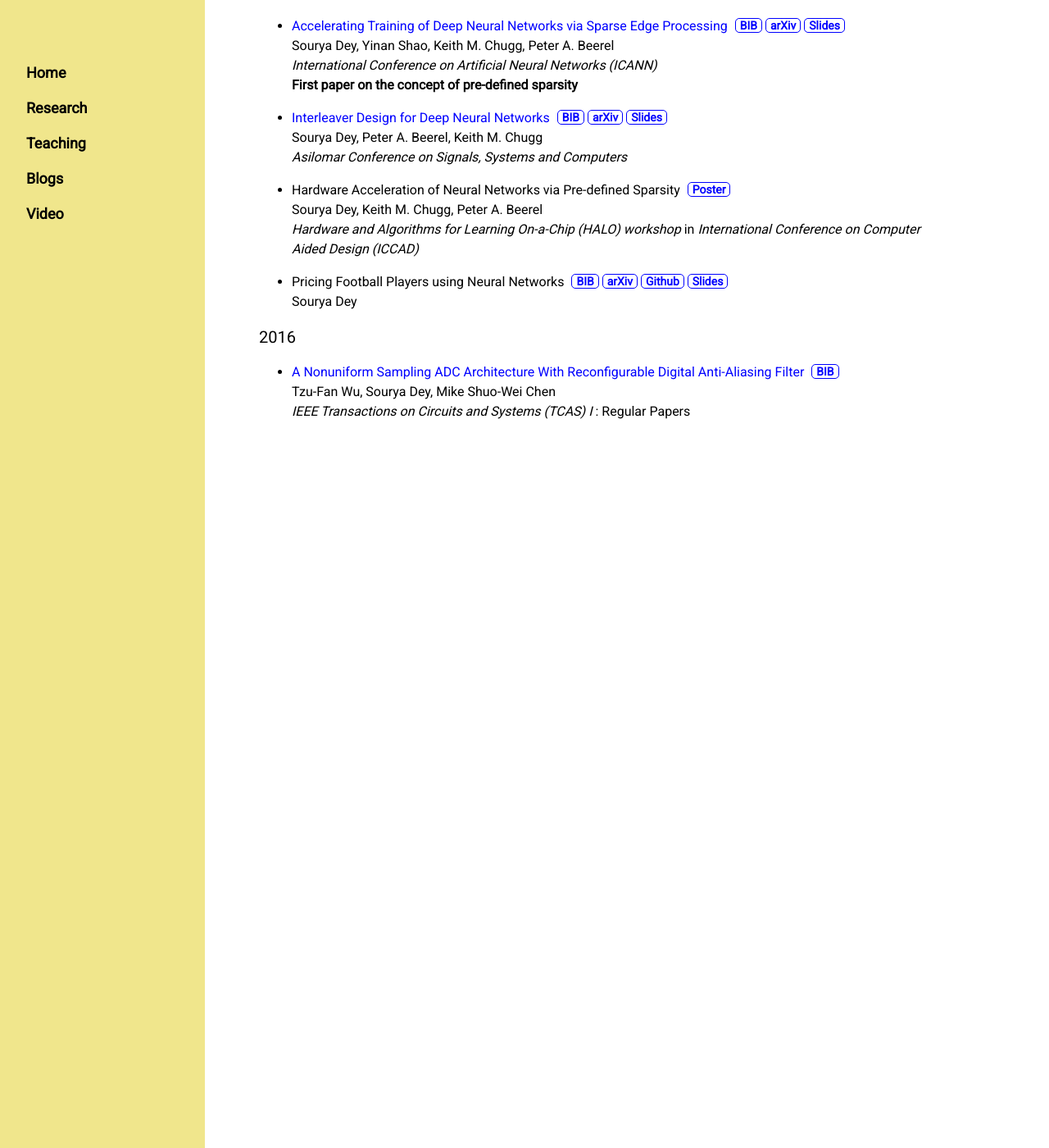
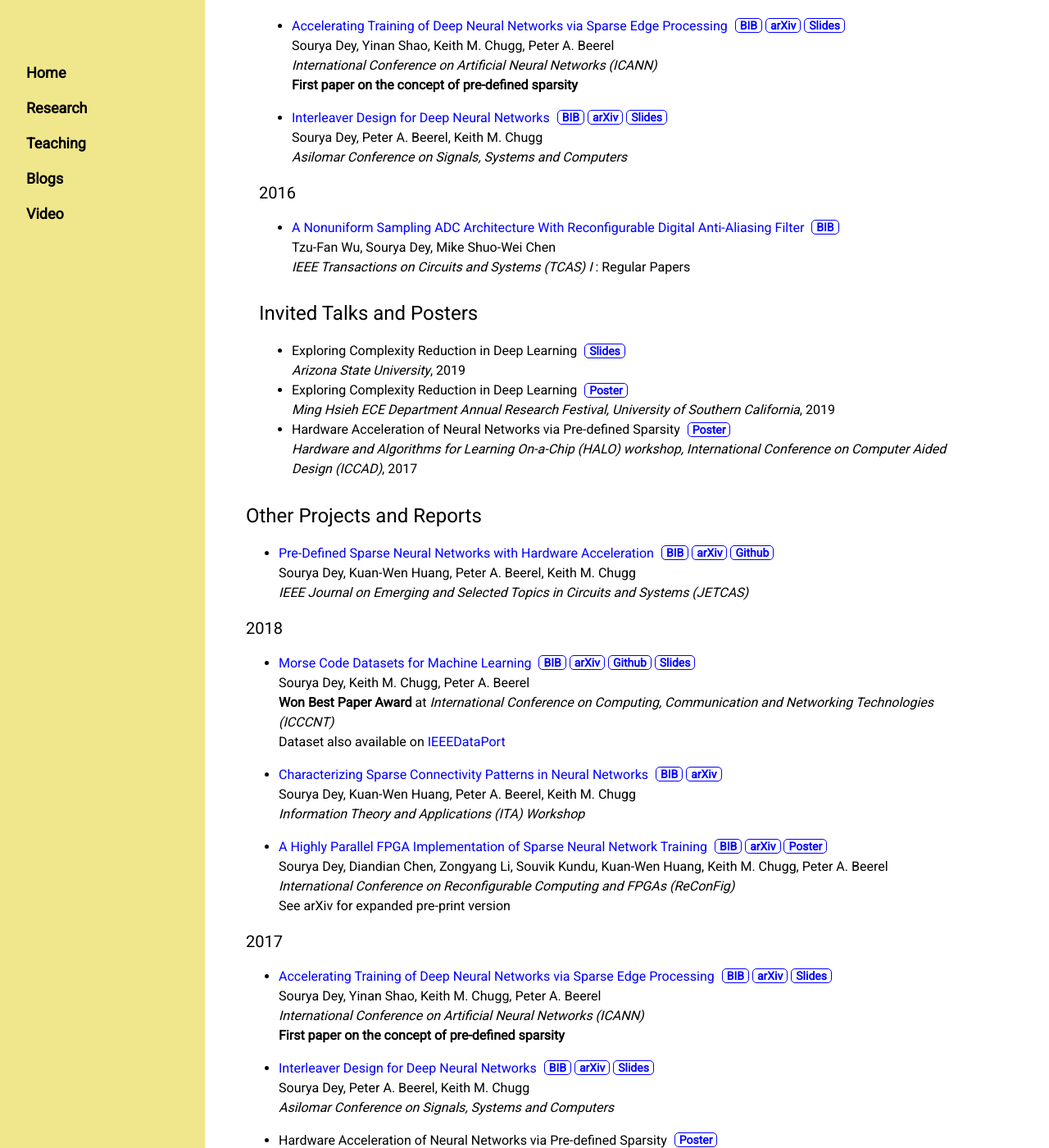
Before and after one commit to souryadey/souryadey.github.io, a Jekyll site: the page built from research/index.html, in a window 1280 px wide and 1400 px high, scrolled down 648 px. Shown: the whole window at 82% size. Built offline with Jekyll 4.4.1, drawn with Linux system fonts in a browser that asks for light colours.

Commit message:
adding talks and posters

```diff
--- a/index.html
+++ b/index.html
@@ -26,7 +26,7 @@
   </div>
 </div>
 
-<div class="w3-container w3-khaki w3-card w3-margin-left w3-hide-large w3-hide-medium" style="width:200px;">
+<div class="w3-container w3-khaki w3-card w3-margin-left w3-margin-right w3-hide-large w3-hide-medium" style="width:200px;">
 	<h5>
     	<a class="brightlink" href="mailto:souryade@usc.edu" target="_blank">souryade@usc.edu</a><br>
 		<a class="brightlink" href="tel:+12132921035">+1 (213) 292-1035</a><br>
--- a/research/index.html
+++ b/research/index.html
@@ -5,6 +5,103 @@
 	<h3>Publications</h3>
 
 	<h4>2019</h4>
+	<ul>
+		<li><p>
+			<a class="inlink" href="https://ieeexplore.ieee.org/document/8689061" target="_blank">Pre-Defined Sparse Neural Networks with Hardware Acceleration</a>
+			<a class="pub" href="/research/bibs/JETCAS2019.bib">BIB</a>
+			<a class="pub" href="https://arxiv.org/abs/1812.01164" target="_blank">arXiv</a>
+			<a class="pub" href="https://github.com/souryadey/predefinedsparse-nnets" target="_blank">Github</a><br>
+			Sourya Dey, Kuan-Wen Huang, Peter A. Beerel, Keith M. Chugg<br>
+			<i>IEEE Journal on Emerging and Selected Topics in Circuits and Systems (JETCAS)</i>
+		</p></li>
+	</ul>
+
+	<h4>2018</h4>
+	<ul>
+		<li><p>
+			<a class="inlink" href="https://ieeexplore.ieee.org/document/8494011" target="_blank">Morse Code Datasets for Machine Learning</a>
+			<a class="pub" href="/research/bibs/ICCCNT2018.bib">BIB</a>
+			<a class="pub" href="https://arxiv.org/abs/1807.04239" target="_blank">arXiv</a>
+			<a class="pub" href="https://github.com/souryadey/morse-dataset" target="_blank">Github</a>
+			<a class="pub" href="/research/material/SouryaDey_ICCCNT2018_Presentation.pptx" target="_blank">Slides</a><br>
+			Sourya Dey, Keith M. Chugg, Peter A. Beerel<br>
+			<b>Won Best Paper Award</b> at <i>International Conference on Computing, Communication and Networking Technologies (ICCCNT)</i><br>
+			Dataset also available on <a class="inlink" href="https://ieee-dataport.org/open-access/morse-code-symbol-classification" target="_blank">IEEEDataPort</a>
+		</p></li>
+		<li><p>
+			<a class="inlink" href="https://ieeexplore.ieee.org/document/8502950" target="_blank">Characterizing Sparse Connectivity Patterns in Neural Networks</a>
+			<a class="pub" href="/research/bibs/ITA2018.bib">BIB</a>
+			<a class="pub" href="https://arxiv.org/abs/1711.02131" target="_blank">arXiv</a><br>
+			Sourya Dey, Kuan-Wen Huang, Peter A. Beerel, Keith M. Chugg<br>
+			<i>Information Theory and Applications (ITA) Workshop</i>
+		</p></li>
+		<li><p>
+			<a class="inlink" href="https://ieeexplore.ieee.org/document/8641739" target="_blank">A Highly Parallel FPGA Implementation of Sparse Neural Network Training</a>
+			<a class="pub" href="/research/bibs/Reconfig2018.bib">BIB</a>
+			<a class="pub" href="https://arxiv.org/abs/1806.01087" target="_blank">arXiv</a>
+			<a class="pub" href="/research/material/SouryaDey_Reconfig2018_Poster.pdf" target="_blank">Poster</a><br>
+			Sourya Dey, Diandian Chen, Zongyang Li, Souvik Kundu, Kuan-Wen Huang, Keith M. Chugg, Peter A. Beerel<br>
+			<i>International Conference on Reconfigurable Computing and FPGAs (ReConFig)</i><br>
+			See arXiv for expanded pre-print version
+		</p></li>
+	</ul>
+
+	<h4>2017</h4>
+	<ul>
+		<li><p>
+			<a class="inlink" href="https://link.springer.com/chapter/10.1007%2F978-3-319-68600-4_32" target="_blank">Accelerating Training of Deep Neural Networks via Sparse Edge Processing</a>
+			<a class="pub" href="/research/bibs/ICANN2017.bib">BIB</a>
+			<a class="pub" href="https://arxiv.org/abs/1711.01343" target="_blank">arXiv</a>
+			<a class="pub" href="/research/material/SouryaDey_ICANN2017_Presentation.pptx" target="_blank">Slides</a><br>
+			Sourya Dey, Yinan Shao, Keith M. Chugg, Peter A. Beerel<br>
+			<i>International Conference on Artificial Neural Networks (ICANN)</i><br>
+			<b>First paper on the concept of pre-defined sparsity</b>
+		</p></li>
+		<li><p>
+			<a class="inlink" href="https://ieeexplore.ieee.org/document/8335713" target="_blank">Interleaver Design for Deep Neural Networks</a>
+			<a class="pub" href="/research/bibs/Asilomar2017.bib">BIB</a>
+			<a class="pub" href="https://arxiv.org/abs/1711.06935" target="_blank">arXiv</a>
+			<a class="pub" href="/research/material/SouryaDey_Asilomar2017_Presentation.pptx" target="_blank">Slides</a><br>
+			Sourya Dey, Peter A. Beerel, Keith M. Chugg<br>
+			<i>Asilomar Conference on Signals, Systems and Computers</i>
+		</p></li>
+	</ul>
+
+	<h4>2016</h4>
+	<ul>
+		<li><p>
+			<a class="inlink" href="https://ieeexplore.ieee.org/document/7571162" target="_blank">A Nonuniform Sampling ADC Architecture With Reconfigurable Digital Anti-Aliasing Filter</a>
+			<a class="pub" href="/research/bibs/TCAS2016.bib">BIB</a><br>
+			Tzu-Fan Wu, Sourya Dey, Mike Shuo-Wei Chen<br>
+			<i>IEEE Transactions on Circuits and Systems (TCAS) I </i>: Regular Papers
+		</p></li>
+	</ul>
+</div>
+
+<div class="w3-container">
+	<h3>Invited Talks and Posters</h3>
+	<ul>
+		<li>
+			Exploring Complexity Reduction in Deep Learning
+			<a class="pub" href="/research/material/SouryaDey_ASU2019_Talk.pdf" target="_blank">Slides</a><br>
+			<i>Arizona State University</i>, 2019
+		</li>
+		<li>
+			Exploring Complexity Reduction in Deep Learning
+			<a class="pub" href="/research/material/SouryaDey_MHI2019_Poster.pdf" target="_blank">Poster</a><br>
+			<i>Ming Hsieh ECE Department Annual Research Festival, University of Southern California</i>, 2019
+		</li>
+		<li>
+			Hardware Acceleration of Neural Networks via Pre-defined Sparsity
+			<a class="pub" href="/research/material/SouryaDey_HALO2017_Poster.pdf" target="_blank">Poster</a><br>
+			<i>Hardware and Algorithms for Learning On-a-Chip (HALO) workshop, International Conference on Computer Aided Design (ICCAD)</i>, 2017
+		</li>
+	</ul>
+</div>
+
+<div>
+	<h3>Other Projects and Reports</h3>
+
 	<ul>
 		<li><p>
 			<a class="inlink" href="https://ieeexplore.ieee.org/document/8689061" target="_blank">Pre-Defined Sparse Neural Networks with Hardware Acceleration</a>
```
Also changed, not shown: 2 other files.
